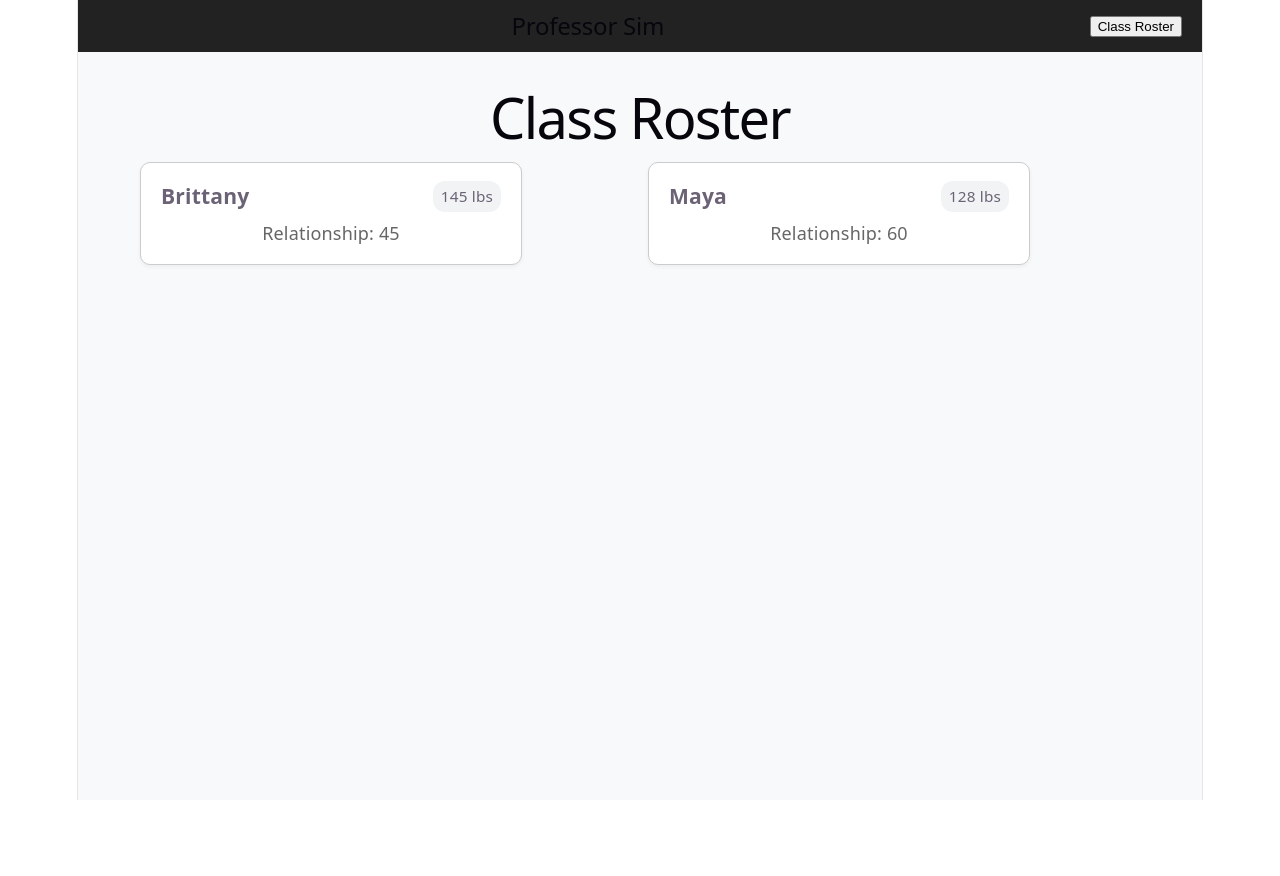
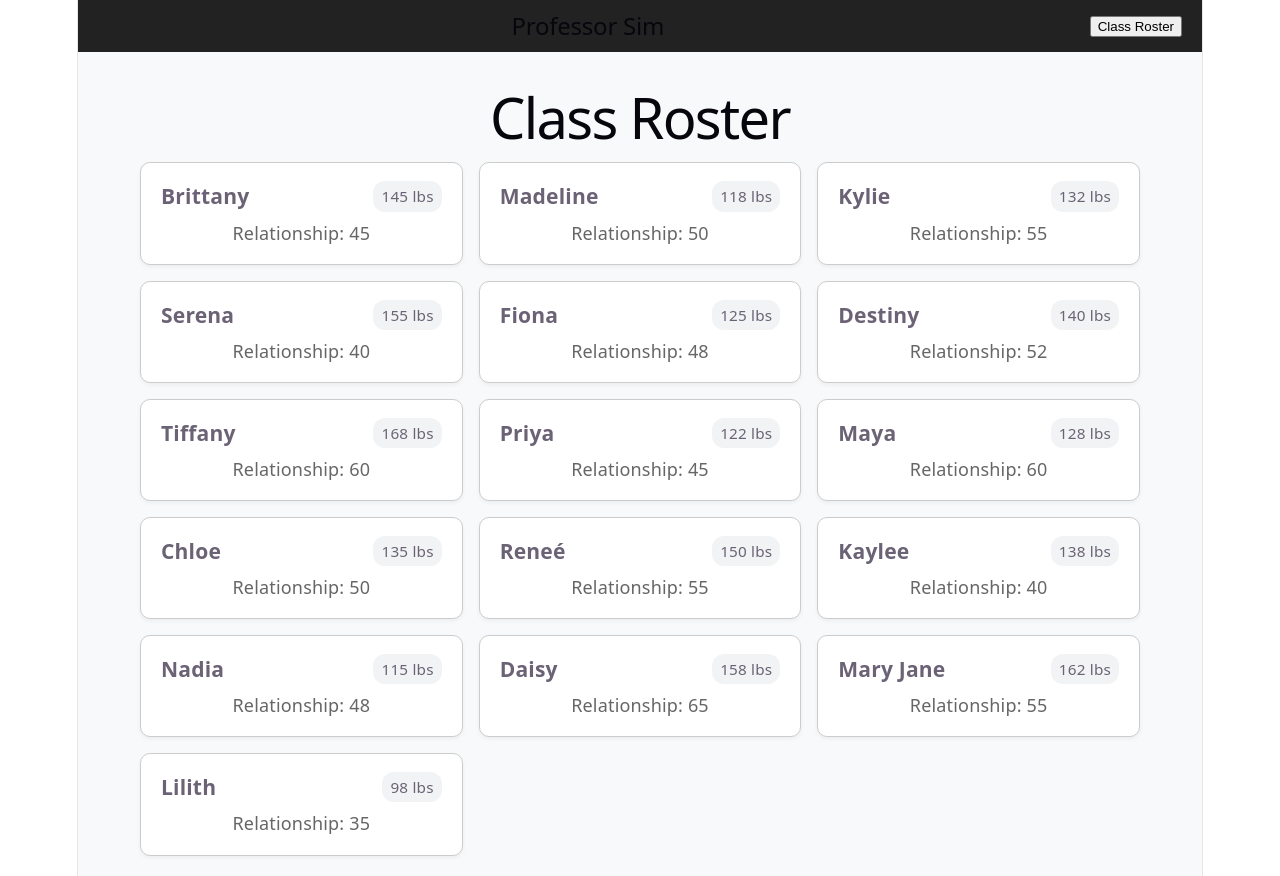
Before and after one commit to Rutilusaduro/RevampedSim, a React (Vite) app: page / in a window 1280 px wide. Before the commit the page ends 800 px from the top, so only its background shows below. Built offline with nearby package versions, Linux system fonts and the light colour scheme.

Commit message:
Update ProfessorSim.jsx

```diff
--- a/src/components/ProfessorSim/ProfessorSim.jsx
+++ b/src/components/ProfessorSim/ProfessorSim.jsx
@@ -6,9 +6,23 @@ import { studentContent } from '../../data/studentContent'
 
 const ProfessorSim = () => {
   const [students, setStudents] = useState([
-    { id: 1, name: "Brittany", lbs: 145, relationship: 45, height: 66, archetype: "Cheerleader", formId: null },
-    { id: 9, name: "Maya", lbs: 128, relationship: 60, height: 65, archetype: "Quiet", formId: null },
-  ])
+  { id: 1,  name: "Brittany",  lbs: 145, relationship: 45, height: 66, archetype: "Cheerleader",   bodyType: "Hourglass",    formId: null },
+  { id: 2,  name: "Madeline",  lbs: 118, relationship: 50, height: 64, archetype: "Bookworm",     bodyType: "Soft",        formId: null },
+  { id: 3,  name: "Kylie",     lbs: 132, relationship: 55, height: 65, archetype: "Influencer",   bodyType: "Pear",        formId: null },
+  { id: 4,  name: "Serena",    lbs: 155, relationship: 40, height: 68, archetype: "Athlete",      bodyType: "Athletic",    formId: null },
+  { id: 5,  name: "Fiona",     lbs: 125, relationship: 48, height: 63, archetype: "Artsy",        bodyType: "Soft",        formId: null },
+  { id: 6,  name: "Destiny",   lbs: 140, relationship: 52, height: 67, archetype: "Gamer",        bodyType: "Thick",       formId: null },
+  { id: 7,  name: "Tiffany",   lbs: 168, relationship: 60, height: 66, archetype: "Sorority",     bodyType: "Curvy",       formId: null },
+  { id: 8,  name: "Priya",     lbs: 122, relationship: 45, height: 62, archetype: "Overachiever", bodyType: "Pear",        formId: null },
+  { id: 9,  name: "Maya",      lbs: 128, relationship: 60, height: 65, archetype: "Quiet",        bodyType: "Bottom Heavy",formId: null },
+  { id: 10, name: "Chloe",     lbs: 135, relationship: 50, height: 64, archetype: "Transfer",     bodyType: "Curvy",       formId: null },
+  { id: 11, name: "Reneé",     lbs: 150, relationship: 55, height: 66, archetype: "Culinary",     bodyType: "Thick",       formId: null },
+  { id: 12, name: "Kaylee",    lbs: 138, relationship: 40, height: 63, archetype: "Nursing",      bodyType: "Bottom Heavy",formId: null },
+  { id: 13, name: "Nadia",     lbs: 115, relationship: 48, height: 61, archetype: "Psych",        bodyType: "Soft",        formId: null },
+  { id: 14, name: "Daisy",     lbs: 158, relationship: 65, height: 67, archetype: "ECED",         bodyType: "Curvy",       formId: null },
+  { id: 15, name: "Mary Jane", lbs: 162, relationship: 55, height: 65, archetype: "Farm Girl",    bodyType: "Thick",       formId: null },
+  { id: 16, name: "Lilith",    lbs: 98,  relationship: 35, height: 71, archetype: "Predator",     bodyType: "Athletic",    formId: null },
+])
 
   const [selectedStudent, setSelectedStudent] = useState(null)
   const [showRoster, setShowRoster] = useState(true)
@@ -78,6 +92,30 @@ const ProfessorSim = () => {
       setSelectedStudent(newStudents[studentIndex])
     }
   }
+  const getObserveVignette = (student) => {
+  if (!observeVignettes[student.id]) {
+    return "You watch her quietly going about her day."
+  }
+
+  const isEvolved = !!student.formId
+  const entries = isEvolved
+    ? observeVignettes[student.id].evolved
+    : observeVignettes[student.id].base
+
+  if (!entries || entries.length === 0) {
+    return "Nothing particularly interesting is happening right now."
+  }
+
+  // Dynamically find the most relevant entry based on current weight
+  let bestEntry = entries[0]
+  for (let entry of entries) {
+    if (student.lbs >= entry.minLbs) {
+      bestEntry = entry
+    }
+  }
+
+  return bestEntry.text
+}
 
   // Weigh-In feature
   const handleWeighIn = () => {
@@ -227,15 +265,24 @@ const ProfessorSim = () => {
       )}
 
       {/* Observe Pop-up */}
-      {showObservePopup && (
-        <div style={{ position: "fixed", top: 0, left: 0, right: 0, bottom: 0, backgroundColor: "rgba(0,0,0,0.5)", display: "flex", alignItems: "center", justifyContent: "center", zIndex: 1000 }}>
-          <div style={{ backgroundColor: "white", padding: "30px", borderRadius: "10px", maxWidth: "400px", textAlign: "center" }}>
-            <h3>Observe {selectedStudent?.name}</h3>
-            <p>{getDynamicText(selectedStudent, 'observe')}</p>
-            <button onClick={() => setShowObservePopup(false)}>Close</button>
-          </div>
-        </div>
-      )}
+      {showObservePopup && selectedStudent && (
+  <div style={{
+    position: "fixed", top: 0, left: 0, right: 0, bottom: 0,
+    backgroundColor: "rgba(0,0,0,0.5)",
+    display: "flex", alignItems: "center", justifyContent: "center", zIndex: 1000
+  }}>
+    <div style={{
+      backgroundColor: "white", padding: "30px", borderRadius: "10px",
+      maxWidth: "450px", textAlign: "center"
+    }}>
+      <h3>Observing {selectedStudent.name}</h3>
+      <p style={{ fontSize: "1.05rem", lineHeight: "1.6", margin: "20px 0" }}>
+        {getObserveVignette(selectedStudent)}
+      </p>
+      <button onClick={() => setShowObservePopup(false)}>Close</button>
+    </div>
+  </div>
+)}
 
       {/* Weigh-In Scale Modal */}
       {showWeighInModal && selectedStudent && (
```
